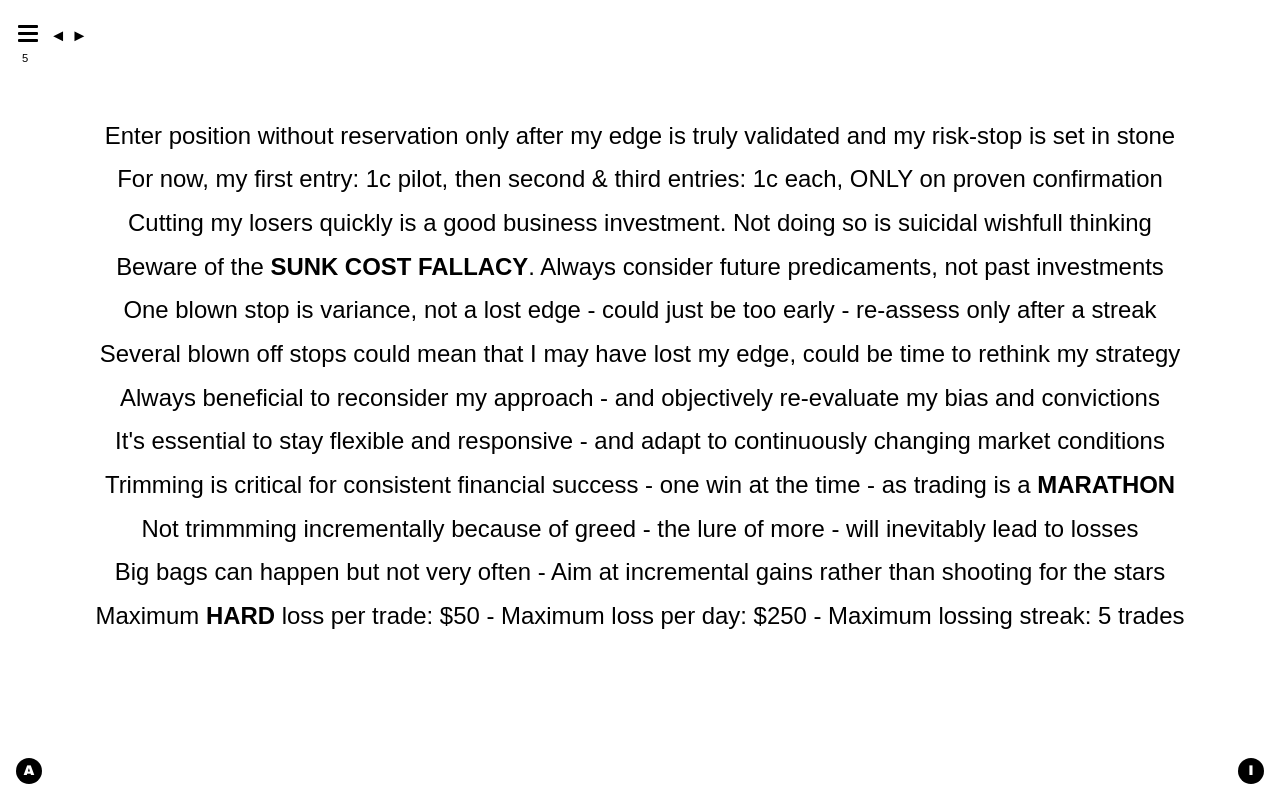
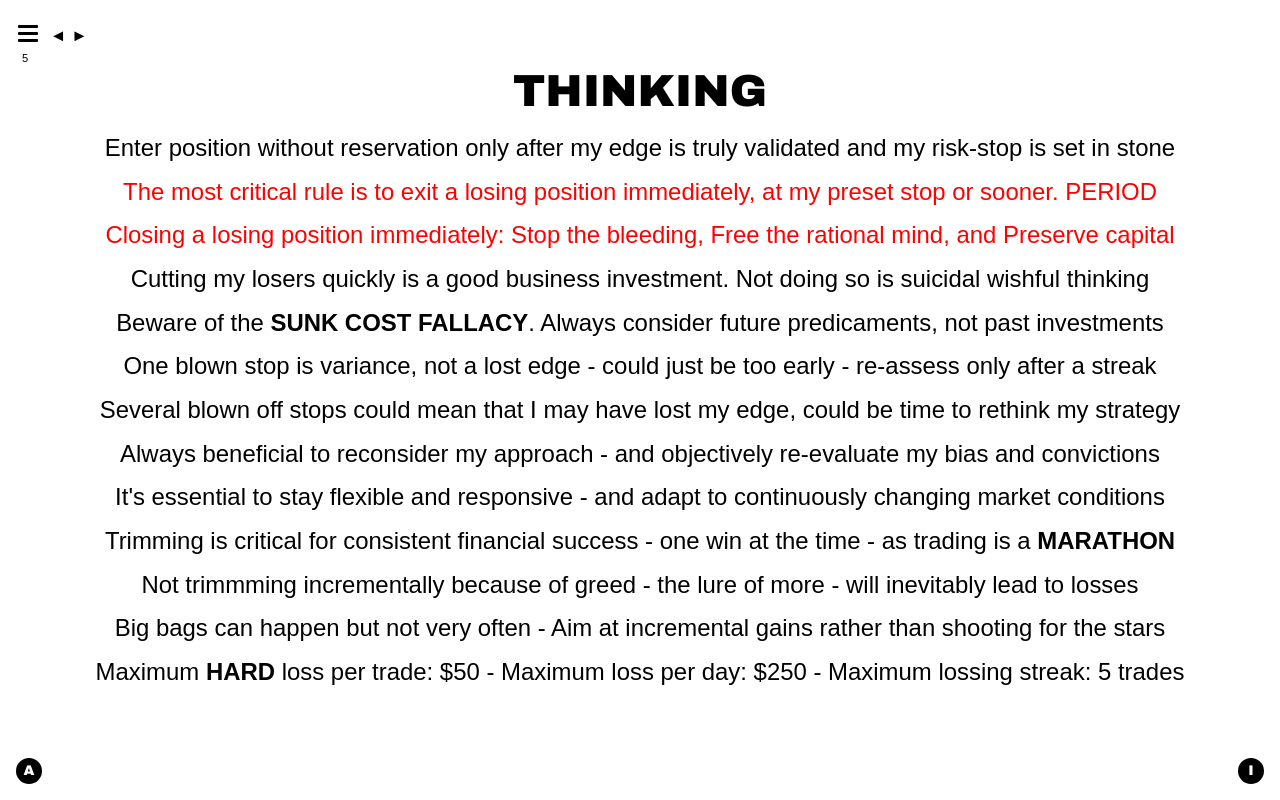
Before and after one commit to jeromecharlesrenard-collab/motivate_webpage, a plain HTML site: page site/05_thinking.html in a window 1280 px wide. Drawn offline with Linux system fonts and the light colour scheme.

Commit message:
Page builder: edit page 5 - Thinking

```diff
--- a/site/05_thinking.html
+++ b/site/05_thinking.html
@@ -9,10 +9,10 @@
     <style>
         .page { align-items: center; justify-content: center; text-align: center; }
         .page .sub-section { align-items: center; gap: 0; }
-        .page .line-1 { font-size: 1.6rem; font-family: Arial, sans-serif; color: #000000; font-weight: normal; font-style: normal; margin-bottom: 1rem; }
+        .page .line-1 { font-size: 3rem; font-family: 'Arial Black', sans-serif; color: #000000; font-weight: normal; font-style: normal; margin-bottom: 1rem; }
         .page .line-2 { font-size: 1.6rem; font-family: Arial, sans-serif; color: #000000; font-weight: normal; font-style: normal; margin-bottom: 1rem; }
-        .page .line-3 { font-size: 1.6rem; font-family: Arial, sans-serif; color: #000000; font-weight: normal; font-style: normal; margin-bottom: 1rem; }
-        .page .line-4 { font-size: 1.6rem; font-family: Arial, sans-serif; color: #000000; font-weight: normal; font-style: normal; margin-bottom: 1rem; }
+        .page .line-3 { font-size: 1.6rem; font-family: Arial, sans-serif; color: #ff0000; font-weight: normal; font-style: normal; margin-bottom: 1rem; }
+        .page .line-4 { font-size: 1.6rem; font-family: Arial, sans-serif; color: #ff0000; font-weight: normal; font-style: normal; margin-bottom: 1rem; }
         .page .line-5 { font-size: 1.6rem; font-family: Arial, sans-serif; color: #000000; font-weight: normal; font-style: normal; margin-bottom: 1rem; }
         .page .line-6 { font-size: 1.6rem; font-family: Arial, sans-serif; color: #000000; font-weight: normal; font-style: normal; margin-bottom: 1rem; }
         .page .line-7 { font-size: 1.6rem; font-family: Arial, sans-serif; color: #000000; font-weight: normal; font-style: normal; margin-bottom: 1rem; }
@@ -21,7 +21,9 @@
         .page .line-10 { font-size: 1.6rem; font-family: Arial, sans-serif; color: #000000; font-weight: normal; font-style: normal; margin-bottom: 1rem; }
         .page .line-11 { font-size: 1.6rem; font-family: Arial, sans-serif; color: #000000; font-weight: normal; font-style: normal; margin-bottom: 1rem; }
         .page .line-12 { font-size: 1.6rem; font-family: Arial, sans-serif; color: #000000; font-weight: normal; font-style: normal; margin-bottom: 1rem; }
-        .page .line-13 { font-size: 1rem; font-family: Arial, sans-serif; color: #000000; font-weight: normal; font-style: normal; margin-bottom: 1rem; }
+        .page .line-13 { font-size: 1.6rem; font-family: Arial, sans-serif; color: #000000; font-weight: normal; font-style: normal; margin-bottom: 1rem; }
+        .page .line-14 { font-size: 1.6rem; font-family: Arial, sans-serif; color: #000000; font-weight: normal; font-style: normal; margin-bottom: 1rem; }
+        .page .line-15 { font-size: 1rem; font-family: Arial, sans-serif; color: #000000; font-weight: normal; font-style: normal; margin-bottom: 1rem; }
     </style>
 </head>
 <body data-page="5">
@@ -29,19 +31,21 @@
     <!-- ============================ PAGE 5 - THINKING ============================ -->
     <main class="page">
         <div class="sub-section">
-            <div class="line-1">Enter position without reservation only after my edge is truly validated and my risk-stop is set in stone</div>
-            <div class="line-2">For now, my first entry: 1c pilot, then second &amp; third entries: 1c each, ONLY on proven confirmation</div>
-            <div class="line-3">Cutting my losers quickly is a good business investment. Not doing so is suicidal wishfull thinking</div>
-            <div class="line-4">Beware of the <strong>SUNK COST FALLACY</strong>. Always consider future predicaments, not past investments</div>
-            <div class="line-5">One blown stop is variance, not a lost edge - could just be too early - re-assess only after a streak</div>
-            <div class="line-6">Several blown off stops could mean that I may have lost my edge, could be time to rethink my strategy</div>
-            <div class="line-7">Always beneficial to reconsider my approach - and objectively re-evaluate my bias and convictions</div>
-            <div class="line-8">It's essential to stay flexible and responsive - and adapt to continuously changing market conditions</div>
-            <div class="line-9">Trimming is critical for consistent financial success - one win at the time - as trading is a <strong>MARATHON</strong></div>
-            <div class="line-10">Not trimmming incrementally because of greed - the lure of more - will inevitably lead to losses</div>
-            <div class="line-11">Big bags can happen but not very often - Aim at incremental gains rather than shooting for the stars</div>
-            <div class="line-12">Maximum <strong>HARD</strong> loss per trade: $50 - Maximum loss per day: $250 - Maximum lossing streak: 5 trades</div>
-            <div class="line-13">&nbsp;</div>
+            <div class="line-1">THINKING</div>
+            <div class="line-2">Enter position without reservation only after my edge is truly validated and my risk-stop is set in stone</div>
+            <div class="line-3">The most critical rule is to exit a losing position immediately, at my preset stop or sooner. PERIOD</div>
+            <div class="line-4">Closing a losing position immediately: Stop the bleeding, Free the rational mind, and Preserve capital</div>
+            <div class="line-5">Cutting my losers quickly is a good business investment. Not doing so is suicidal wishful thinking</div>
+            <div class="line-6">Beware of the <strong>SUNK COST FALLACY</strong>. Always consider future predicaments, not past investments</div>
+            <div class="line-7">One blown stop is variance, not a lost edge - could just be too early - re-assess only after a streak</div>
+            <div class="line-8">Several blown off stops could mean that I may have lost my edge, could be time to rethink my strategy</div>
+            <div class="line-9">Always beneficial to reconsider my approach - and objectively re-evaluate my bias and convictions</div>
+            <div class="line-10">It's essential to stay flexible and responsive - and adapt to continuously changing market conditions</div>
+            <div class="line-11">Trimming is critical for consistent financial success - one win at the time - as trading is a <strong>MARATHON</strong></div>
+            <div class="line-12">Not trimmming incrementally because of greed - the lure of more - will inevitably lead to losses</div>
+            <div class="line-13">Big bags can happen but not very often - Aim at incremental gains rather than shooting for the stars</div>
+            <div class="line-14">Maximum <strong>HARD</strong> loss per trade: $50 - Maximum loss per day: $250 - Maximum lossing streak: 5 trades</div>
+            <div class="line-15">&nbsp;</div>
         </div>
     </main>
 
```
Also changed, not shown: 1 other file.
